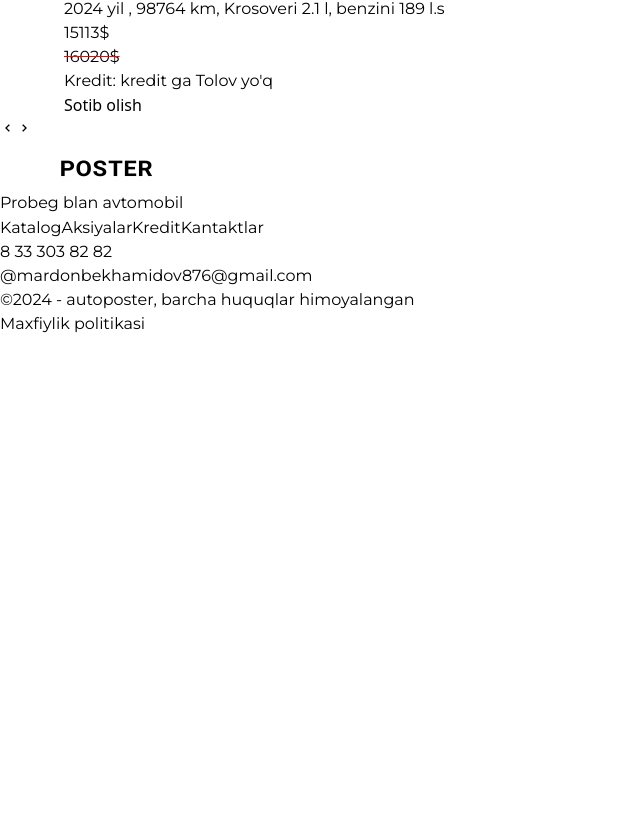
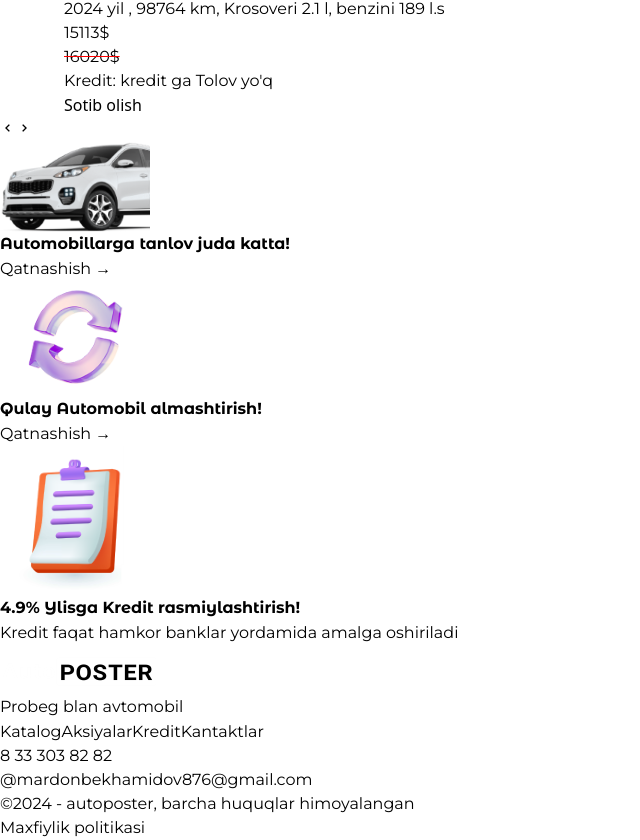
Before and after one commit to silvante/autoposter, a React (Vite) app: page / in a window 1280 px wide. Shown: the part 3934-4774 px from the top of the page, without its empty margins (0-640 px from the left). Before the commit the page ends 4270 px from the top, so only its background shows below. Built offline with nearby package versions, Linux system fonts and the light colour scheme.

Commit message:
removing console logs and fix

```diff
--- a/src/autoPosterData.js
+++ b/src/autoPosterData.js
@@ -1896,7 +1896,6 @@ function setIconsToArray(arr) {
 
 const icons = setIconsToArray(carsData);
 
-// console.log(icons);
 
 // marks array
 
@@ -1914,7 +1913,6 @@ export const marksIcon = marks.map((item, index) => {
   return returned;
 });
 
-// console.log(marksIcon);
 
 export const aksiyalar = [
   {
--- a/src/components/Advises.jsx
+++ b/src/components/Advises.jsx
@@ -19,11 +19,11 @@ const Advises = (clicked) => {
             <h3 className="font-bold textStyle text-[23px] w-[70%]">
               Automobillarga tanlov juda katta!
             </h3>
-            <Link
-              className={"text-[#E70A32] inline-block fontStyle text-[18px]"}
+            <p
+              className={"text-[#E70A32] inline-block fontStyle text-[16px]"}
             >
               Qatnashish →
-            </Link>
+            </p>
           </div>
         </div>
         <div className="p-6 relative w-[400px] bg-white rounded-md h-[200px]">
@@ -37,7 +37,7 @@ const Advises = (clicked) => {
               Qulay Automobil almashtirish!
             </h3>
             <Link
-              className={"text-[#E70A32] inline-block fontStyle text-[18px]"}
+              className={"text-[#E70A32] inline-block fontStyle text-[16px]"}
             >
               Qatnashish →
             </Link>
@@ -53,11 +53,11 @@ const Advises = (clicked) => {
             <h3 className="font-bold textStyle text-[23px] w-[70%]">
               4.9% Ylisga Kredit rasmiylashtirish!
             </h3>
-            <Link
-              className={"text-[#E70A32] inline-block fontStyle text-[18px]"}
+            <p
+              className={"text-[#E70A32] inline-block fontStyle text-[16px] w-[]"}
             >
-              Qatnashish →
-            </Link>
+              Kredit faqat hamkor banklar yordamida amalga oshiriladi
+            </p>
           </div>
         </div>
       </div>
--- a/src/components/Breadcrumps.jsx
+++ b/src/components/Breadcrumps.jsx
@@ -6,12 +6,10 @@ const Breadcrumps = () => {
   const pathe = location.pathname.replaceAll("%20", " ");
   location.pathname = pathe;
   const path = location.pathname.split("/");
-  // console.log(path);
   const filterArr = path.filter(
     (path) =>
       path !== "" && path !== "sotib-olish" && path !== "sale" && path !== "car"
   );
-  console.log(filterArr);
   return (
     <div className="w-full flex items-center justify-center">
       <ul className="flex space-x-5 vercel my-5 w-[96%] xl:w-[1300px]">
--- a/src/components/Massange.jsx
+++ b/src/components/Massange.jsx
@@ -26,8 +26,6 @@ const Massange = () => {
 
   const models = setModelToArray(modelArr);
 
-  console.log(models);
-
   const handleSubmit = (e) => {
     e.preventDefault();
     if (
@@ -53,7 +51,6 @@ const Massange = () => {
           text: telegramMessage,
         })
         .then((response) => {
-          console.log(response.data);
           setName("");
           setEmail("");
           setmark("");
--- a/src/pages/Filter.jsx
+++ b/src/pages/Filter.jsx
@@ -9,7 +9,6 @@ const Filter = () => {
   const filter = location.state && location.state.resulted;
   // setArr(filter);
 
-  console.log(filter);
   return (
     <div className="w-full justify-center flex">
       <div className="w-[96%] xl:w-[1300px] space-y-5">
--- a/src/pages/Home.jsx
+++ b/src/pages/Home.jsx
@@ -8,8 +8,6 @@ import { Result } from "postcss";
 // import {inpValue}
 
 const Home = () => {
-  // console.log(carsData);
-
   const newArray = carsData.sort((a, b) => b.year - a.year);
 
   const sortArr = newArray.slice(0, 6);
@@ -145,6 +143,7 @@ const Home = () => {
             </div>
           </div>
           <BestOfYear />
+          <Advises />
         </div>
       )}
       {/* target */}
--- a/src/pages/Katalog.jsx
+++ b/src/pages/Katalog.jsx
@@ -127,7 +127,6 @@ const Katalog = () => {
   } else if (first > numberOfPages.length) {
     setfirst(1);
   }
-  console.log(resulted);
 
   return (
     <div className="w-full flex justify-center">
@@ -199,14 +198,14 @@ const Katalog = () => {
               <input
                 type="number"
                 className="border-2 bg-gray-100 py-3 px-5 rounded-md outline-none"
-                placeholder="Max Bujet $"
-                onChange={maxPay}
+                placeholder="Minimum $"
+                onChange={minPay}
               />
               <input
                 type="number"
                 className="border-2 bg-gray-100 py-3 px-5 rounded-md outline-none"
-                placeholder="Min Bujet $"
-                onChange={minPay}
+                placeholder="Maximum $"
+                onChange={maxPay}
               />
               <button
                 onClick={() => setshow(true)}
--- a/src/pages/SelectedCars.jsx
+++ b/src/pages/SelectedCars.jsx
@@ -6,7 +6,6 @@ import Aksiyalar from "./Aksiyalar";
 const SelectedCars = () => {
   const { model } = useParams();
   const modelsArr = carsData.filter((info) => info.name === model);
-  console.log(modelsArr);
 
   return (
     <>
```
